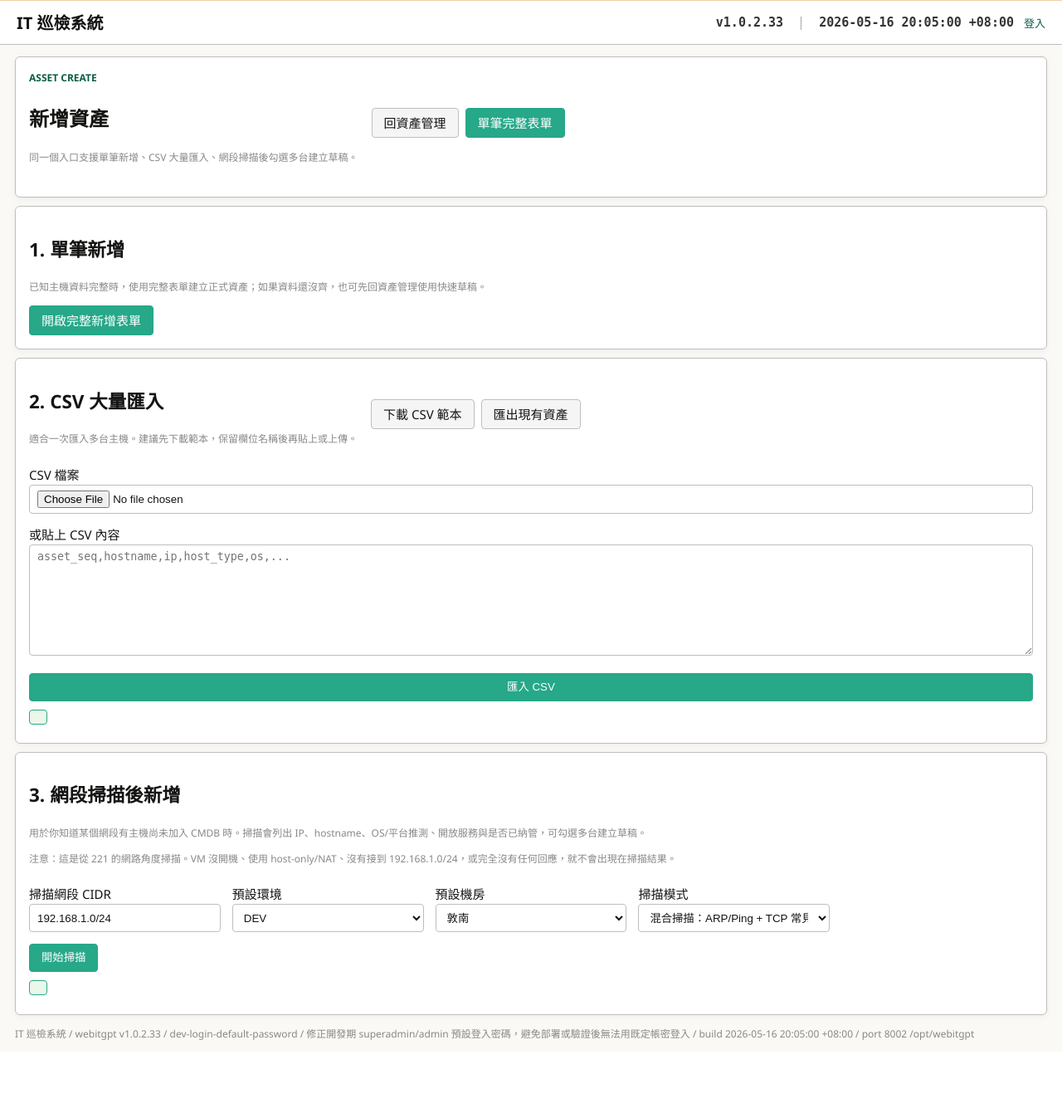
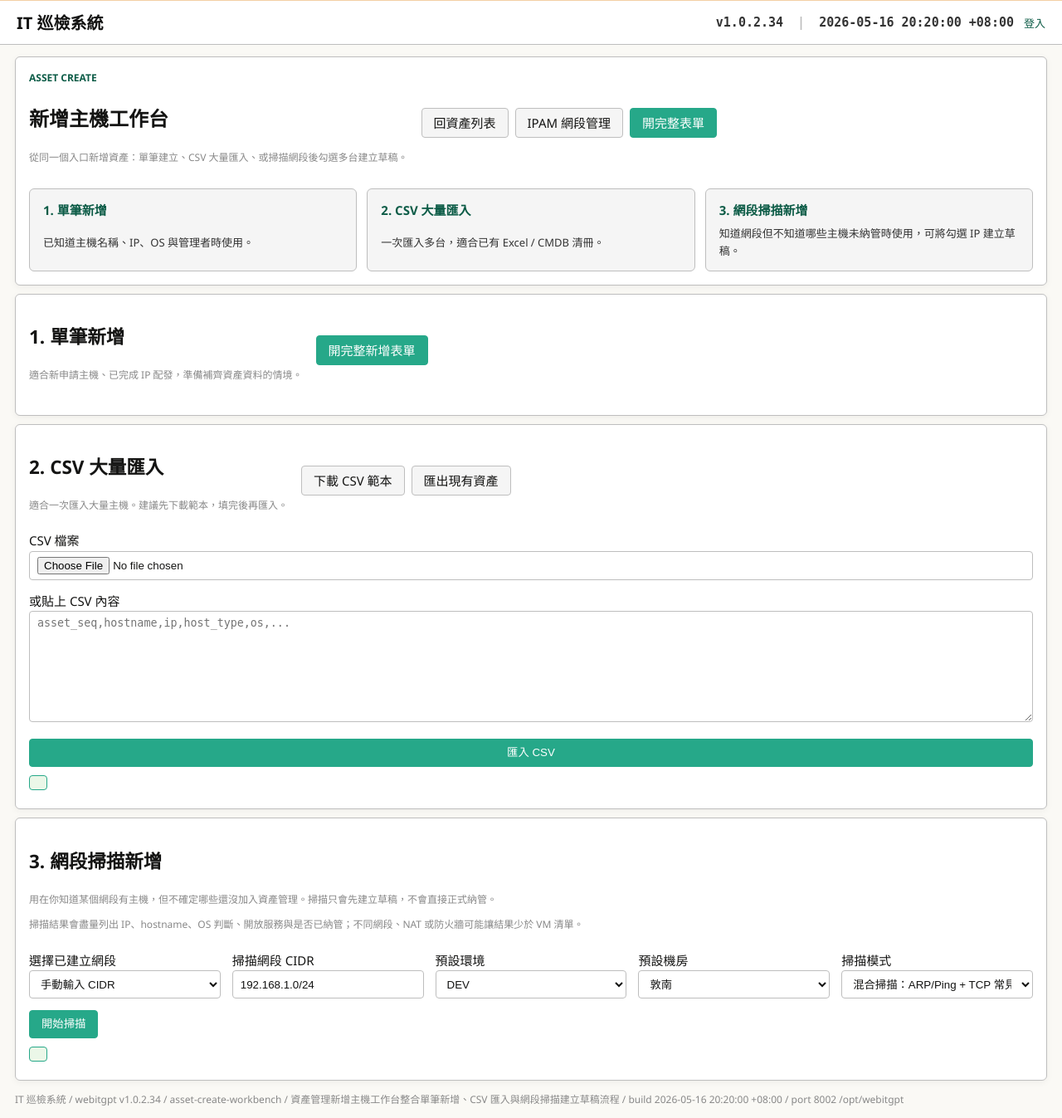
Before and after one commit to alienid4/webitgpt, a Flask app: page /hosts/new in a window 1280 px wide. Shown: the whole page at 83% size. Before the commit the page ends 1253 px from the top, so only its background shows below. Run offline with Flask 3, Linux system fonts and the light colour scheme; data that the repository does not hold is empty; parts of the project's set-up code (start-up, migrations or seed data) failed here and were passed over.

Commit message:
feat: add asset create workbench

```diff
--- a/scripts/functional_validation.py
+++ b/scripts/functional_validation.py
@@ -278,7 +278,7 @@ def main() -> int:
     check(report, "api_v1_hosts_before", status == 200 and before_total >= 3, {"total": before_total})
 
     status, home_page, _ = request(opener, "GET", f"{base}/hosts")
-    check(report, "ui_version_visible", status == 200 and "webitgpt v1.0.2.33" in home_page and "dev-login-default-password" in home_page and "IT 巡檢系統" in home_page, {"status": status})
+    check(report, "ui_version_visible", status == 200 and "webitgpt v1.0.2.34" in home_page and "asset-create-workbench" in home_page and "IT 巡檢系統" in home_page, {"status": status})
     check(report, "ui_asset_nav_active", status == 200 and 'class="nav-warn active"' in home_page and "▣ 資產管理" in home_page, {"status": status})
     status, quality_page, _ = request(opener, "GET", f"{base}/hosts/quality")
     check(report, "asset_quality_page_loads", status == 200 and "資產異常清單" in quality_page and "納管資產" in quality_page, {"status": status})
--- a/webapp/static/css/cathay.css
+++ b/webapp/static/css/cathay.css
@@ -655,6 +655,31 @@ a.metric:hover {
   gap: 8px;
   justify-content: flex-end;
   flex-wrap: wrap;
+}
+.asset-create-options {
+  display: grid;
+  grid-template-columns: repeat(auto-fit, minmax(220px, 1fr));
+  gap: 12px;
+  margin-top: 16px;
+}
+.asset-create-card {
+  display: grid;
+  gap: 6px;
+  padding: 14px 16px;
+  border: 1px solid var(--c4);
+  border-radius: var(--radius-sm);
+  background: var(--bg2);
+  color: var(--c1);
+  text-decoration: none;
+}
+.asset-create-card:hover {
+  border-color: var(--g1);
+  background: var(--g-light);
+}
+.asset-create-card strong { color: var(--g-text); }
+.asset-create-card span {
+  color: var(--c2);
+  font-size: 13px;
 }
 .asset-filter-compact {
   grid-column: 1 / -1;
--- /dev/null
+++ b/webapp/static/js/host_new.js
@@ -0,0 +1,20 @@
+(function () {
+  function initNetworkFill() {
+    document.querySelectorAll("[data-fill-target]").forEach(function (select) {
+      select.addEventListener("change", function () {
+        var targetName = select.getAttribute("data-fill-target");
+        var form = select.closest("form");
+        if (!form || !targetName || !select.value) {
+          return;
+        }
+        var input = form.querySelector('[name="' + targetName + '"]');
+        if (input) {
+          input.value = select.value;
+          input.focus();
+        }
+      });
+    });
+  }
+
+  document.addEventListener("DOMContentLoaded", initNetworkFill);
+})();
--- a/webapp/templates/host_new.html
+++ b/webapp/templates/host_new.html
@@ -1,17 +1,33 @@
 {% extends "base.html" %}
-{% block title %}新增資產 - webitgpt{% endblock %}
+{% block title %}新增主機 - webitgpt{% endblock %}
 {% block content %}
 <section class="panel asset-new-workbench">
   <div class="page-header">
     <div>
       <p class="eyebrow">ASSET CREATE</p>
-      <h1>新增資產</h1>
-      <p class="text-muted-sm">同一個入口支援單筆新增、CSV 大量匯入、網段掃描後勾選多台建立草稿。</p>
+      <h1>新增主機工作台</h1>
+      <p class="text-muted-sm">從同一個入口新增資產：單筆建立、CSV 大量匯入、或掃描網段後勾選多台建立草稿。</p>
     </div>
     <div class="asset-actions">
-      <a class="btn secondary" href="{{ url_for('api_hosts.hosts_page') }}">回資產管理</a>
-      <a class="btn primary" href="{{ url_for('api_hosts.host_new_full_page') }}">單筆完整表單</a>
+      <a class="btn secondary" href="{{ url_for('api_hosts.hosts_page') }}">回資產列表</a>
+      <a class="btn secondary" href="{{ url_for('api_hosts.ipam_page') }}">IPAM 網段管理</a>
+      <a class="btn primary" href="{{ url_for('api_hosts.host_new_full_page') }}">開完整表單</a>
     </div>
+  </div>
+
+  <div class="asset-create-options">
+    <a class="asset-create-card" href="#single-create">
+      <strong>1. 單筆新增</strong>
+      <span>已知道主機名稱、IP、OS 與管理者時使用。</span>
+    </a>
+    <a class="asset-create-card" href="#csv-import">
+      <strong>2. CSV 大量匯入</strong>
+      <span>一次匯入多台，適合已有 Excel / CMDB 清冊。</span>
+    </a>
+    <a class="asset-create-card" href="#network-scan">
+      <strong>3. 網段掃描新增</strong>
+      <span>知道網段但不知道哪些主機未納管時使用，可將勾選 IP 建立草稿。</span>
+    </a>
   </div>
 
   {% if errors %}<div class="notice danger">{{ errors|join(' / ') }}</div>{% endif %}
@@ -28,17 +44,21 @@
   {% endif %}
 </section>
 
-<section class="panel">
-  <h2>1. 單筆新增</h2>
-  <p class="text-muted-sm">已知主機資料完整時，使用完整表單建立正式資產；如果資料還沒齊，也可先回資產管理使用快速草稿。</p>
-  <a class="btn primary" href="{{ url_for('api_hosts.host_new_full_page') }}">開啟完整新增表單</a>
+<section class="panel" id="single-create">
+  <div class="page-header">
+    <div>
+      <h2>1. 單筆新增</h2>
+      <p class="text-muted-sm">適合新申請主機、已完成 IP 配發，準備補齊資產資料的情境。</p>
+    </div>
+    <a class="btn primary" href="{{ url_for('api_hosts.host_new_full_page') }}">開完整新增表單</a>
+  </div>
 </section>
 
-<section class="panel">
+<section class="panel" id="csv-import">
   <div class="page-header">
     <div>
       <h2>2. CSV 大量匯入</h2>
-      <p class="text-muted-sm">適合一次匯入多台主機。建議先下載範本，保留欄位名稱後再貼上或上傳。</p>
+      <p class="text-muted-sm">適合一次匯入大量主機。建議先下載範本，填完後再匯入。</p>
     </div>
     <div class="asset-actions">
       <a class="btn secondary" href="{{ url_for('api_hosts.csv_template') }}">下載 CSV 範本</a>
@@ -56,12 +76,20 @@
 <section class="panel" id="network-scan">
   <div class="page-header">
     <div>
-      <h2>3. 網段掃描後新增</h2>
-      <p class="text-muted-sm">用於你知道某個網段有主機尚未加入 CMDB 時。掃描會列出 IP、hostname、OS/平台推測、開放服務與是否已納管，可勾選多台建立草稿。</p>
-      <p class="text-muted-sm">注意：這是從 221 的網路角度掃描。VM 沒開機、使用 host-only/NAT、沒有接到 192.168.1.0/24，或完全沒有任何回應，就不會出現在掃描結果。</p>
+      <h2>3. 網段掃描新增</h2>
+      <p class="text-muted-sm">用在你知道某個網段有主機，但不確定哪些還沒加入資產管理。掃描只會先建立草稿，不會直接正式納管。</p>
+      <p class="text-muted-sm">掃描結果會盡量列出 IP、hostname、OS 判斷、開放服務與是否已納管；不同網段、NAT 或防火牆可能讓結果少於 VM 清單。</p>
     </div>
   </div>
   <form class="grid-form" method="post" action="{{ url_for('api_hosts.host_new_discovery_scan_page') }}" data-submit-status data-submit-message="正在掃描網段，可能需要 10 到 60 秒；請勿重複點選。">
+    <label>選擇已建立網段
+      <select data-fill-target="cidr">
+        <option value="">手動輸入 CIDR</option>
+        {% for network in ipam_networks %}
+        <option value="{{ network.cidr }}" {% if scan_report and scan_report.cidr == network.cidr %}selected{% endif %}>{{ network.name }} / {{ network.cidr }} / {{ network.environment }}</option>
+        {% endfor %}
+      </select>
+    </label>
     <label>掃描網段 CIDR<input name="cidr" value="{{ scan_report.cidr if scan_report else '192.168.1.0/24' }}" placeholder="192.168.1.0/24" required></label>
     <label>預設環境
       <select name="environment">
@@ -80,8 +108,8 @@
     <label>掃描模式
       <select name="scan_mode">
         <option value="combined">混合掃描：ARP/Ping + TCP 常見服務</option>
-        <option value="ping">快速探索：ARP/Ping</option>
-        <option value="tcp">強制 TCP：不回 ping 也嘗試常見服務</option>
+        <option value="ping">快速掃描：ARP/Ping</option>
+        <option value="tcp">TCP 探測：主機禁止 ping 時使用</option>
       </select>
     </label>
     <button class="btn primary" type="submit" data-busy-text="掃描中">開始掃描</button>
@@ -98,15 +126,15 @@
     <table class="data-table">
       <thead>
         <tr>
-          <th>選取</th>
+          <th>勾選</th>
           <th>狀態</th>
           <th>IP</th>
           <th>Hostname</th>
-          <th>OS 偵測</th>
-          <th>平台判斷</th>
+          <th>OS 判斷</th>
+          <th>類型判斷</th>
           <th>開放服務</th>
           <th>發現方式</th>
-          <th>建議</th>
+          <th>建議動作</th>
         </tr>
       </thead>
       <tbody>
@@ -122,7 +150,7 @@
           <td>{{ row.type_label }}</td>
           <td><span class="code-inline">{{ row.ip }}</span></td>
           <td>{{ row.hostname or "-" }}</td>
-          <td>{{ row.os or "未偵測" }}</td>
+          <td>{{ row.os or "未知" }}</td>
           <td>{{ host_type_labels.get(row.host_type, row.host_type or "-") }}</td>
           <td>
             {% for port in row.open_ports or [] %}
@@ -133,13 +161,13 @@
           <td>{{ row.suggestion }}</td>
         </tr>
         {% else %}
-        <tr><td colspan="9" class="no-data">沒有掃描結果。請確認 nmap 是否安裝、VM 是否開機、網卡是否接到 221 可達的網段，或改用強制 TCP 掃描。</td></tr>
+        <tr><td colspan="9" class="no-data">尚無掃描結果。請確認 nmap 是否已安裝、221 是否能連到該網段，必要時改用 TCP 探測。</td></tr>
         {% endfor %}
       </tbody>
     </table>
     <div class="asset-edit-actions">
       <button class="btn primary" type="submit">將勾選 IP 建立草稿</button>
-      <span class="text-muted-sm">只建立草稿，不會直接正式納管；建立後請回資產管理補齊欄位。</span>
+      <span class="text-muted-sm">建立後狀態為草稿，需再進入資產編輯頁補齊欄位才算正式納管。</span>
     </div>
   </form>
   {% endif %}
@@ -156,4 +184,5 @@
   </table>
   {% endif %}
 </section>
+<script src="{{ url_for('static', filename='js/host_new.js') }}"></script>
 {% endblock %}
```
Also changed, not shown: tests/test_ui_contracts.py (+7 -3 lines), webapp/config.py (+4 -4 lines), 1 other file.
